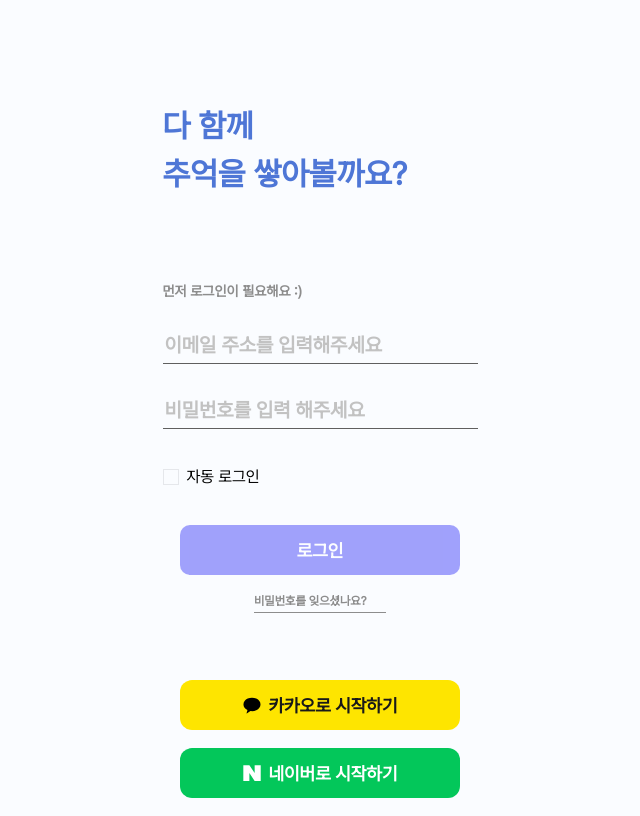
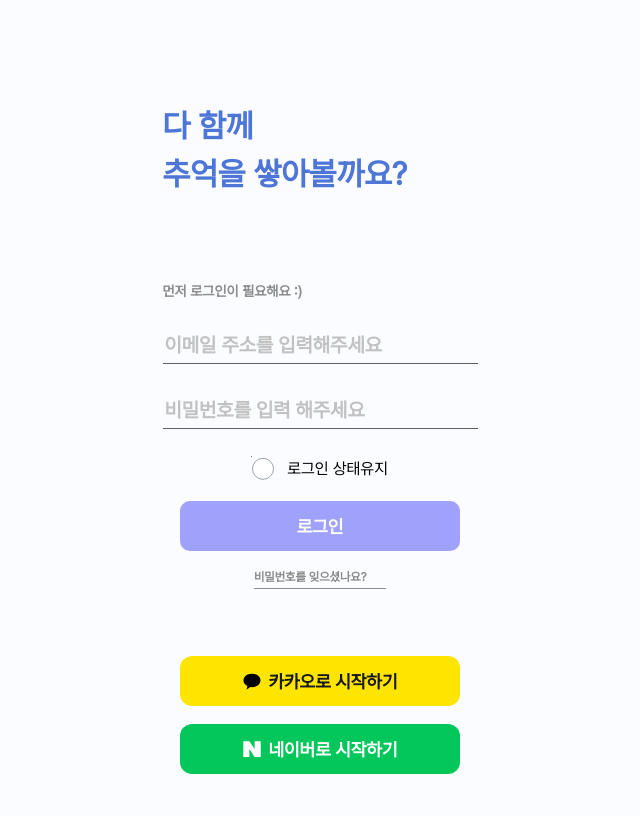
Before and after one commit to Memory-album/memory-FE, a Next.js app: page /login in a window 1280 px wide. Shown: the whole page, without its empty margins (320-960 px from the left). Built offline with nearby package versions, Linux system fonts and the light colour scheme.

Commit message:
remember함수추가

```diff
--- a/src/app/login/page.tsx
+++ b/src/app/login/page.tsx
@@ -18,6 +18,10 @@ const login = () => {
   const [email, setEmail] = useState('');
   const [password, setPassword] = useState('');
   const [rememberMe, setRememberMe] = useState(false);
+
+  const handleRemember = () => {
+    setRememberMe((prev) => !prev);
+  };
 
   useEffect(() => {
     const emailInput = document.getElementById('email') as HTMLInputElement;
@@ -40,7 +44,7 @@ const login = () => {
       const userData = {
         email: email.trim(),
         password: password,
-        rememberMe: rememberMe
+        rememberMe: rememberMe,
       };
 
       console.log('Login request data:', userData);
@@ -52,12 +56,15 @@ const login = () => {
       } else if (result.status === 'success') {
         try {
           // /user/home 엔드포인트 요청
-          const homeResponse = await axios.get('http://localhost:8080/user/home', {
-            withCredentials: true,
-            headers: {
-              'Content-Type': 'application/json'
-            }
-          });
+          const homeResponse = await axios.get(
+            'http://localhost:8080/user/home',
+            {
+              withCredentials: true,
+              headers: {
+                'Content-Type': 'application/json',
+              },
+            },
+          );
 
           if (homeResponse.status === 200) {
             console.log('Home response:', homeResponse.data);
@@ -67,22 +74,24 @@ const login = () => {
           console.error('Home redirect failed:', {
             status: homeError.response?.status,
             data: homeError.response?.data,
-            error: homeError
+            error: homeError,
           });
           if (homeError.response?.status === 401) {
             alert('로그인이 필요한 서비스입니다. 다시 로그인해주세요.');
           } else {
-            alert(homeError.response?.data?.message || '홈 페이지로 이동하는 중 오류가 발생했습니다.');
+            alert(
+              homeError.response?.data?.message ||
+                '홈 페이지로 이동하는 중 오류가 발생했습니다.',
+            );
           }
         }
       }
-
     } catch (error: any) {
       console.error('Login failed:', {
         status: error.response?.status,
         statusText: error.response?.statusText,
         data: error.response?.data,
-        error: error
+        error: error,
       });
 
       // 서버에서 전달하는 에러 메시지 처리
@@ -104,7 +113,7 @@ const login = () => {
       if (errorMessage.includes('없는 이메일')) {
         setEmail('');
         setPassword('');
-      } else if (errorMessage.includes('비밀번호가 틀렸')) {
+      } else if (errorMessage.includes('비밀번호가 틀렸습니다')) {
         setPassword('');
       }
     }
@@ -146,15 +155,36 @@ const login = () => {
               onChange={(e) => setPassword(e.target.value)}
             ></FormInput>
 
-            <div className="flex items-center space-x-2 self-start mt-2 mb-4">
-              <Checkbox
-                id="rememberMe"
+            <div className="flex relative">
+              <input
+                type="checkbox"
+                id="remember"
                 checked={rememberMe}
-                onCheckedChange={(checked: boolean) => setRememberMe(checked)}
-              />
-              <label htmlFor="rememberMe">
-                자동 로그인
-              </label>
+                onChange={handleRemember}
+                className="absolute w-[1px] h-[1px] p-0 border-0 overflow-hidden m-[-1px] clip-[rect(0,0,0,0)]"
+              />{' '}
+              <div className="relative">
+                <span
+                  className={`absolute w-[1.4em] h-[1.4em] rounded-full bg-white border border-gray-400 left-0 top-1/2 -translate-y-1/2 ${
+                    rememberMe ? 'border-green-500' : 'border-gray-400 bg-white'
+                  }`}
+                  aria-hidden="true"
+                >
+                  <span
+                    className={`absolute w-[30%] h-[55%] mt-[0.5px] left-1/2 top-1/2 -translate-x-1/2 -translate-y-[70%] rotate-[40deg] ${
+                      rememberMe
+                        ? 'border-r-2 border-b-2 border-green-500'
+                        : 'hidden'
+                    }`}
+                  />
+                </span>
+                <label
+                  htmlFor="remember"
+                  className="pl-[2.2em] relative cursor-pointer"
+                >
+                  로그인 상태유지
+                </label>
+              </div>
             </div>
 
             <Button
```
